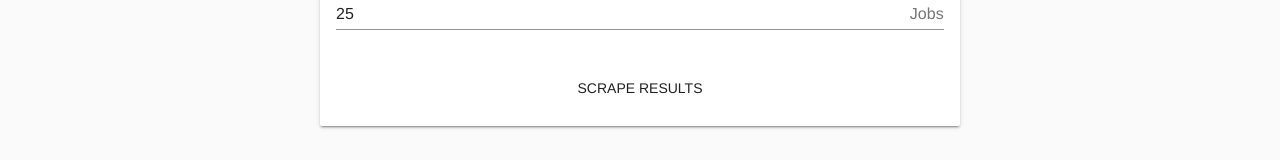
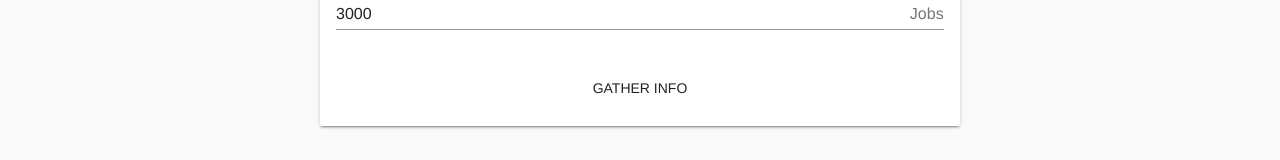
Before and after one commit to proofoftom/indeed-export, a Vue app: page / in a window 1280 px wide. Shown: the part 538-698 px from the top of the page. Built offline with nearby package versions, Linux system fonts and the light colour scheme.

Commit message:
UX cleanup

```diff
--- a/src/components/IndeedScraperExport.vue
+++ b/src/components/IndeedScraperExport.vue
@@ -58,7 +58,7 @@
       </md-card-content>
 
       <md-card-actions>
-        <md-button @click="scrapeResults">Scrape Results</md-button>
+        <md-button @click="scrapeResults">Gather Info</md-button>
       </md-card-actions>
       <md-progress-spinner v-show="scraping" :md-diameter="30" :md-stroke="3" md-mode="indeterminate" />
 
@@ -105,7 +105,7 @@ export default {
       location: 'United States',
       jobType: 'fulltime',
       maxAge: 90,
-      limit: 25,
+      limit: 3000,
       scraping: false,
       jobs: null,
       showSnackbar: false,
```
